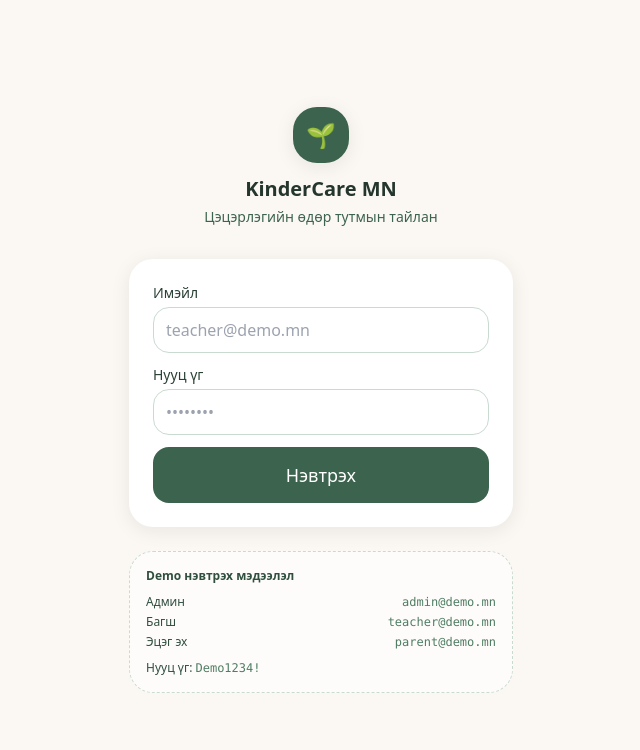
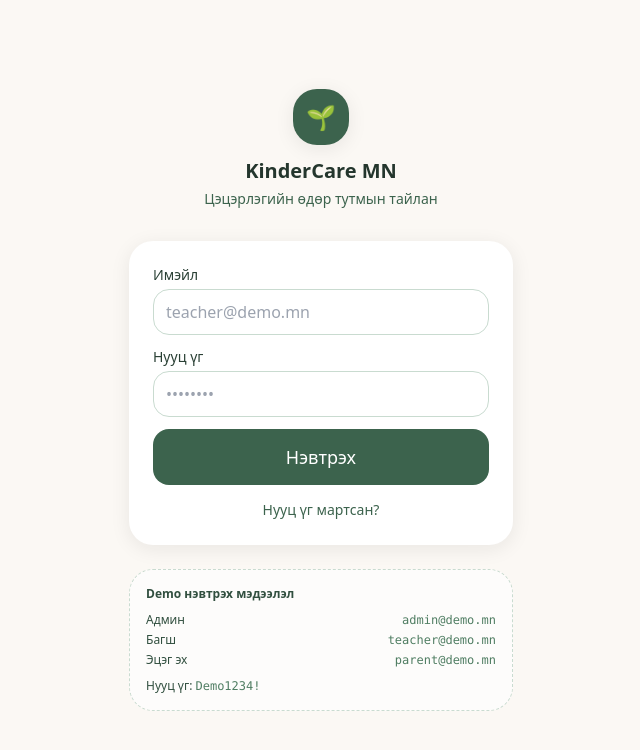
Before and after one commit to ankashdea-design/Agvaandagva, a Next.js app: page /login in a window 1280 px wide. Shown: the top 750 px of the page, without its empty margins (319-959 px from the left). Built offline with nearby package versions, Linux system fonts and the light colour scheme.

Commit message:
Update page.tsx

```diff
--- a/app/login/page.tsx
+++ b/app/login/page.tsx
@@ -62,6 +62,12 @@ export default function LoginPage() {
           )}
 
           <SubmitButton />
+
+          <div className="text-center">
+            <a href="/forgot-password" className="text-sm text-brand-600 hover:underline">
+              Нууц үг мартсан?
+            </a>
+          </div>
         </form>
 
         <div className="mt-6 rounded-2xl border border-dashed border-brand-200 bg-white/60 p-4 text-xs text-brand-700">
```
